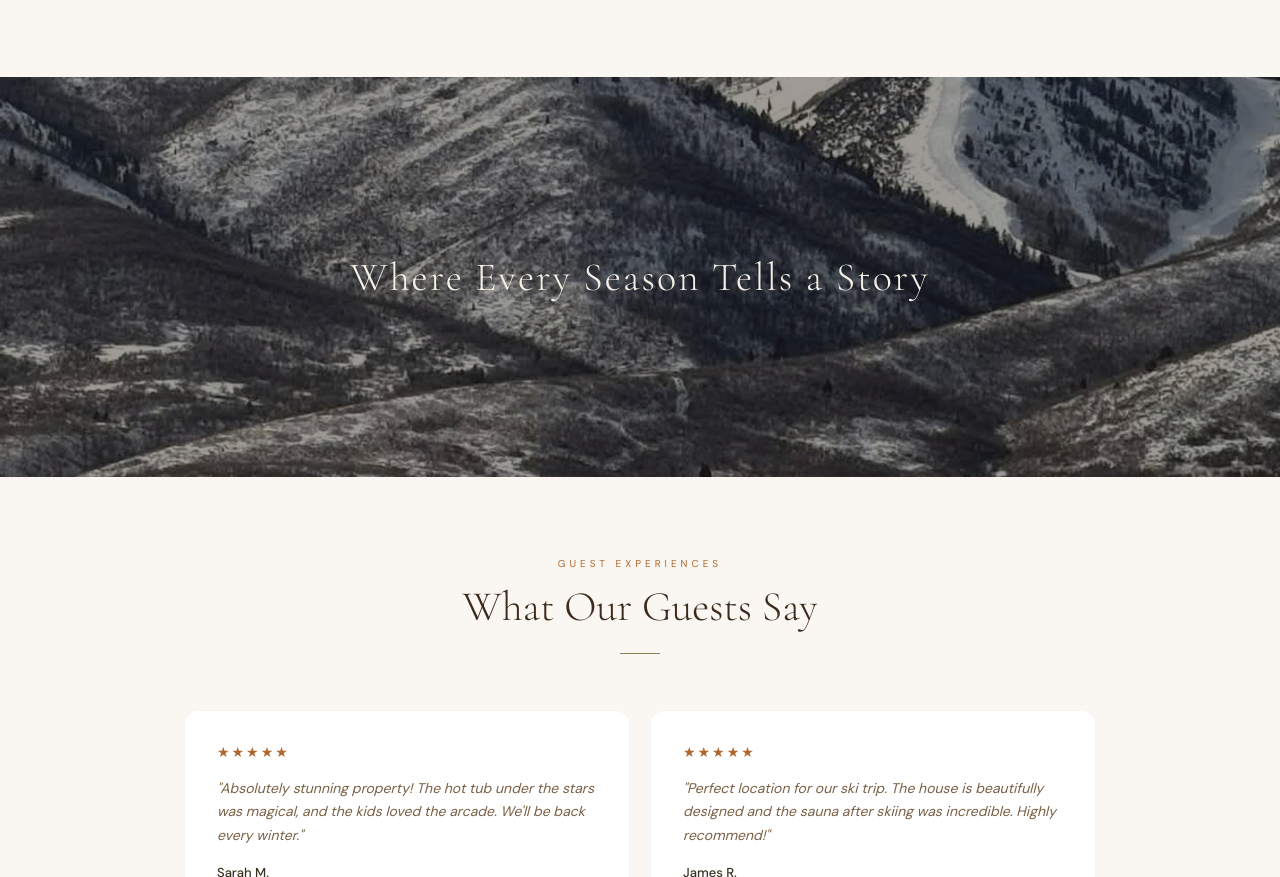
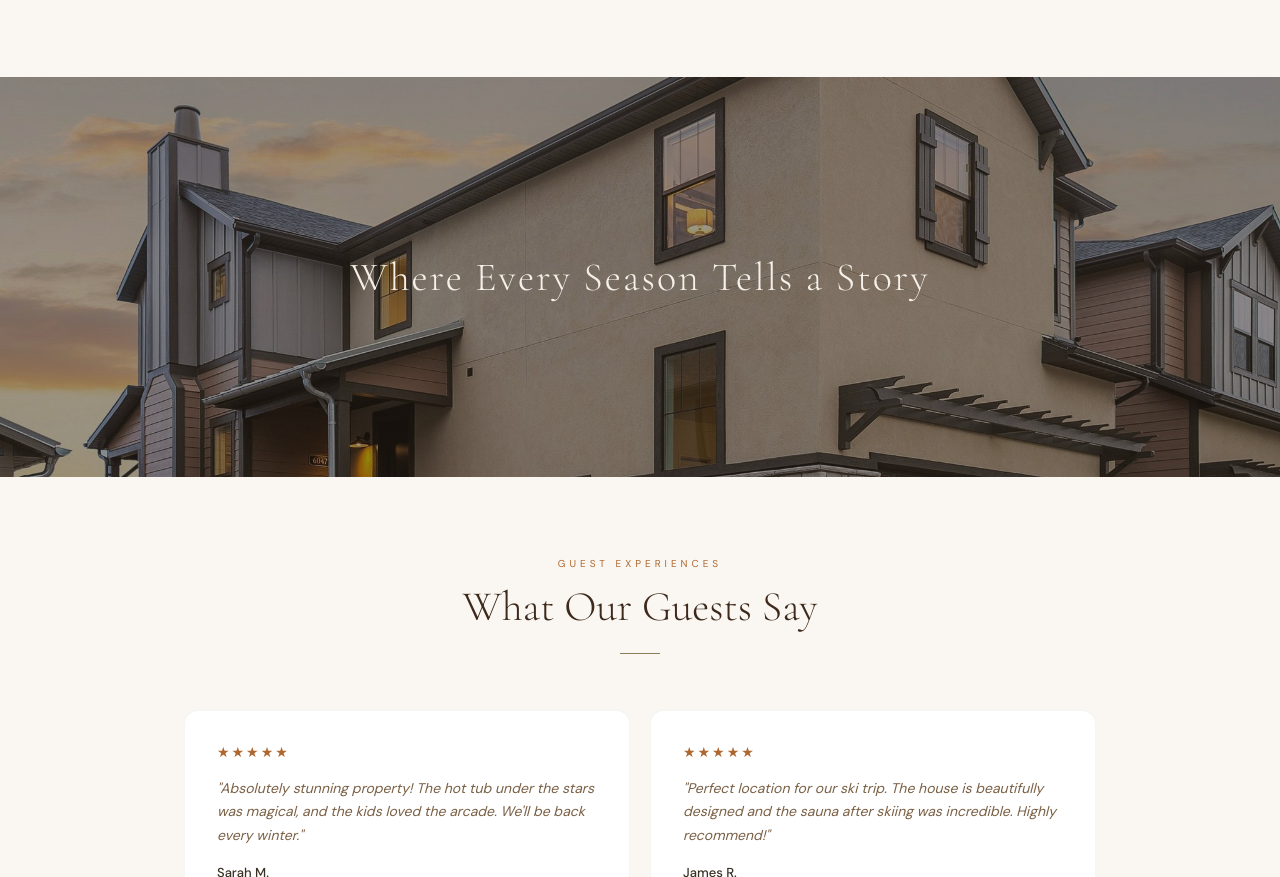
Before and after one commit to BDPHenri/deer-valley-website, a plain HTML site: page index.html in a window 1280 px wide. Shown: the part 1444-2321 px from the top of the page. Drawn offline with nearby package versions, Linux system fonts and the light colour scheme.

Commit message:
Replace photo break with twilight exterior shot of the property
Co-Authored-By: Claude Opus 4.6 <noreply@anthropic.com>

```diff
--- a/index.html
+++ b/index.html
@@ -344,7 +344,7 @@
 
 <!-- PHOTO BREAK -->
 <div class="photo-break fade-in">
-  <img src="images/photo-break.jpg" alt="Mountain views from Deer Valley Basecamp" loading="lazy">
+  <img src="images/photo-break-house.jpg" alt="Deer Valley Basecamp exterior at twilight" loading="lazy">
   <div class="photo-break-overlay">
     <div class="photo-break-text">Where Every Season Tells a Story</div>
   </div>
```
Also changed, not shown: images/photo-break-house.jpg (added).
